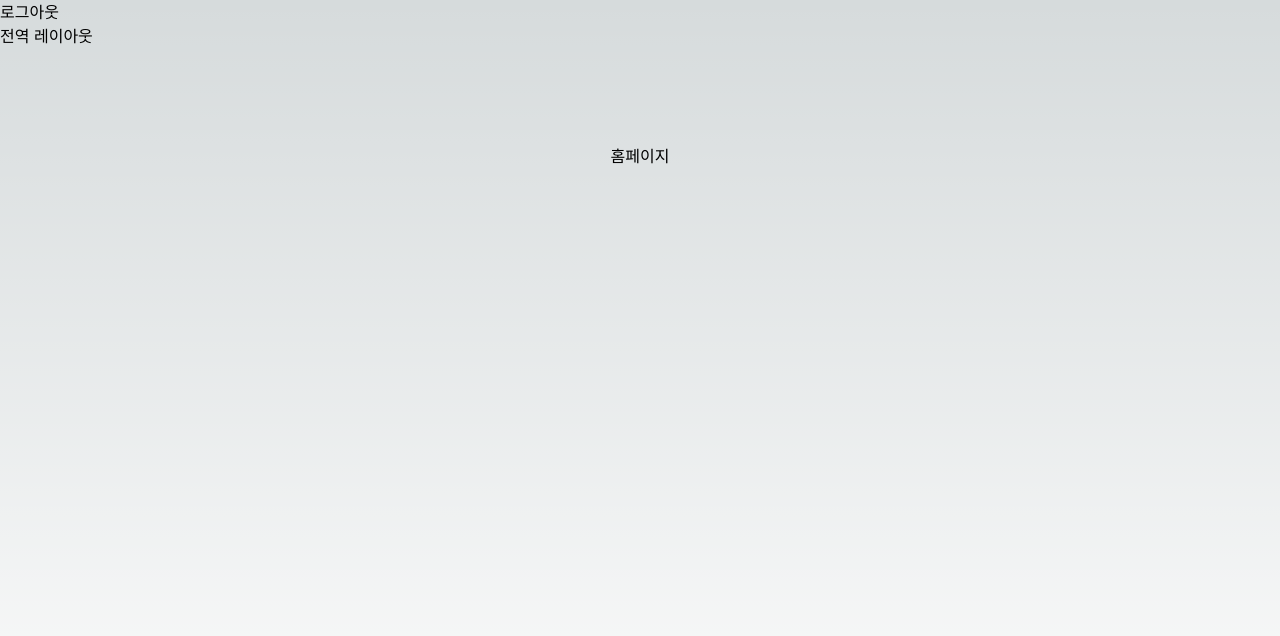
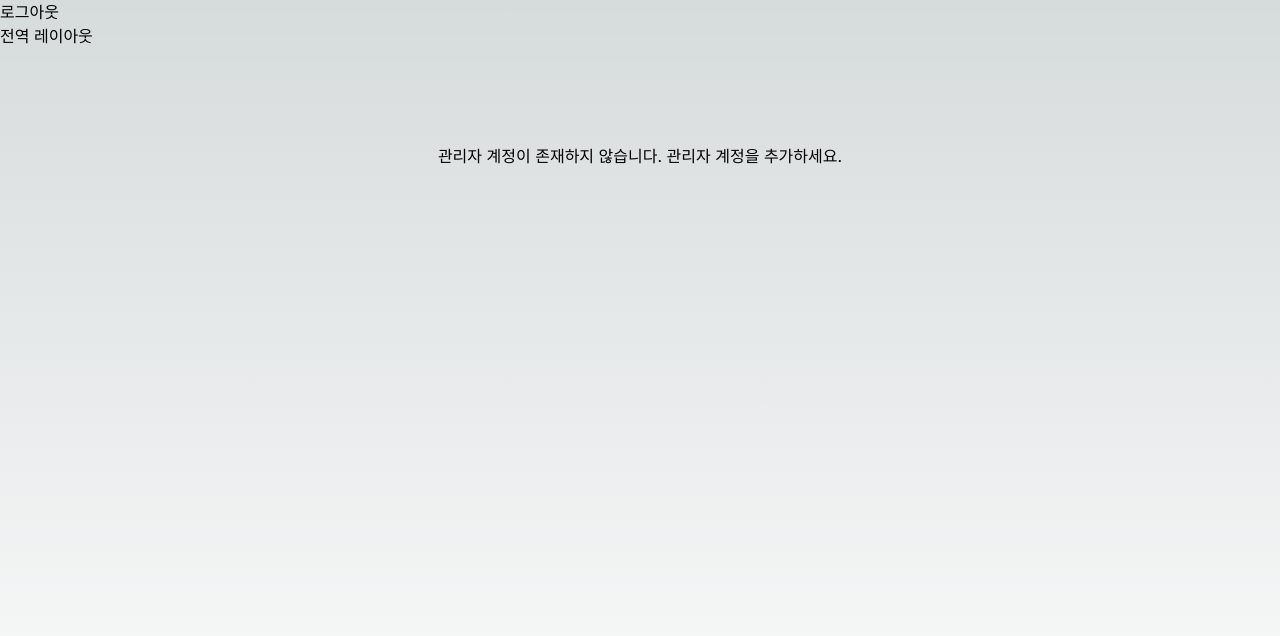
Before and after one commit to milmilkim/react-bbs, a Next.js app: page / in a window 1280 px wide. Shown: the top 636 px of the page. Built offline with nearby package versions, Linux system fonts and the light colour scheme; no server answers; the database is empty.

Commit message:
feat: 관리자 체크

```diff
--- a/src/app/auth/join/page.tsx
+++ b/src/app/auth/join/page.tsx
@@ -29,22 +29,18 @@ export default function Home() {
     formState: { errors },
   } = useForm<Inputs>();
 
-  const [isLogin] = useAtom(isLoginAtom)
+  const [isLogin] = useAtom(isLoginAtom);
 
   const { checkNeedLogin } = useAuth();
 
   useEffect(() => {
-    console.log(isLogin)
+    console.log(isLogin);
     checkNeedLogin();
-  }, []);
+  }, [isLogin]);
 
   const onSubmit: SubmitHandler<Inputs> = async (data) => {
     try {
-      const userCredential = await createUserWithEmailAndPassword(
-        auth,
-        data.email,
-        data.password
-      );
+      const userCredential = await createUserWithEmailAndPassword(auth, data.email, data.password);
       const user = userCredential.user;
       console.log(user);
 
@@ -59,12 +55,12 @@ export default function Home() {
   };
 
   return (
-    <main className='flex min-h-screen flex-col items-center justify-between p-24'>
+    <main className="flex min-h-screen flex-col items-center justify-between p-24">
       <form onSubmit={handleSubmit(onSubmit)}>
-        <input defaultValue='test' {...register('email')} />
-        <input type='password' {...register('password', { required: true })} />
+        <input defaultValue="test" {...register('email')} />
+        <input type="password" {...register('password', { required: true })} />
 
-        <button type='submit'>회원가입</button>
+        <button type="submit">회원가입</button>
       </form>
     </main>
   );
--- a/src/app/layout.tsx
+++ b/src/app/layout.tsx
@@ -2,7 +2,15 @@ import './globals.css';
 import type { Metadata } from 'next';
 import { Inter } from 'next/font/google';
 import Login from '@/components/common/Login';
-
+import { database } from '@/utils/firebase';
+import {
+  equalTo,
+  get,
+  onValue,
+  orderByChild,
+  query,
+  ref,
+} from 'firebase/database';
 const inter = Inter({ subsets: ['latin'] });
 
 export const metadata: Metadata = {
@@ -10,7 +18,22 @@ export const metadata: Metadata = {
   description: '넥스트예용',
 };
 
-export default function RootLayout({
+const getData = () => {
+  return new Promise((resolve, reject) => {
+    const userRef = ref(database, 'users/');
+    const adminUserRef = query(userRef, orderByChild('role'), equalTo('admin'));
+
+    onValue(adminUserRef, (snapshot) => {
+      if (snapshot.exists()) {
+        resolve(snapshot.val());
+      } else {
+        resolve(false);
+      }
+    });
+  });
+};
+
+export default async function RootLayout({
   children,
 }: {
   children: React.ReactNode;
@@ -20,7 +43,13 @@ export default function RootLayout({
       <body className={inter.className}>
         <Login />
         <div>전역 레이아웃</div>
-        {children}
+        {(await getData()) ? (
+          <>{children}</>
+        ) : (
+          <main className='flex min-h-screen flex-col items-center justify-between p-24'>
+            관리자 계정이 존재하지 않습니다. 관리자 계정을 추가하세요.
+          </main>
+        )}
       </body>
     </html>
   );
--- /dev/null
+++ b/src/app/new/page.tsx
@@ -0,0 +1,11 @@
+'use client';
+
+export default function New() {
+  return (
+    <main className='flex min-h-screen flex-col items-center justify-between p-24'>
+      <p>
+        관리자 계정이 존재하지 않습니다. 관리자 계정을 등록하세요.
+      </p>
+    </main>
+  );
+}
--- a/src/utils/firebase.ts
+++ b/src/utils/firebase.ts
@@ -5,10 +5,12 @@ import { initializeApp } from 'firebase/app';
 import { getAuth } from 'firebase/auth';
 
 import firebaseConfig from '../../firebase.config';
+import { getDatabase } from 'firebase/database';
 
 // Initialize Firebase
 const app = initializeApp(firebaseConfig);
 // Initialize Firebase Authentication and get a reference to the service
 const auth = getAuth(app);
+const database = getDatabase(app);
 export default app;
-export { auth };
+export { auth, database };
```
